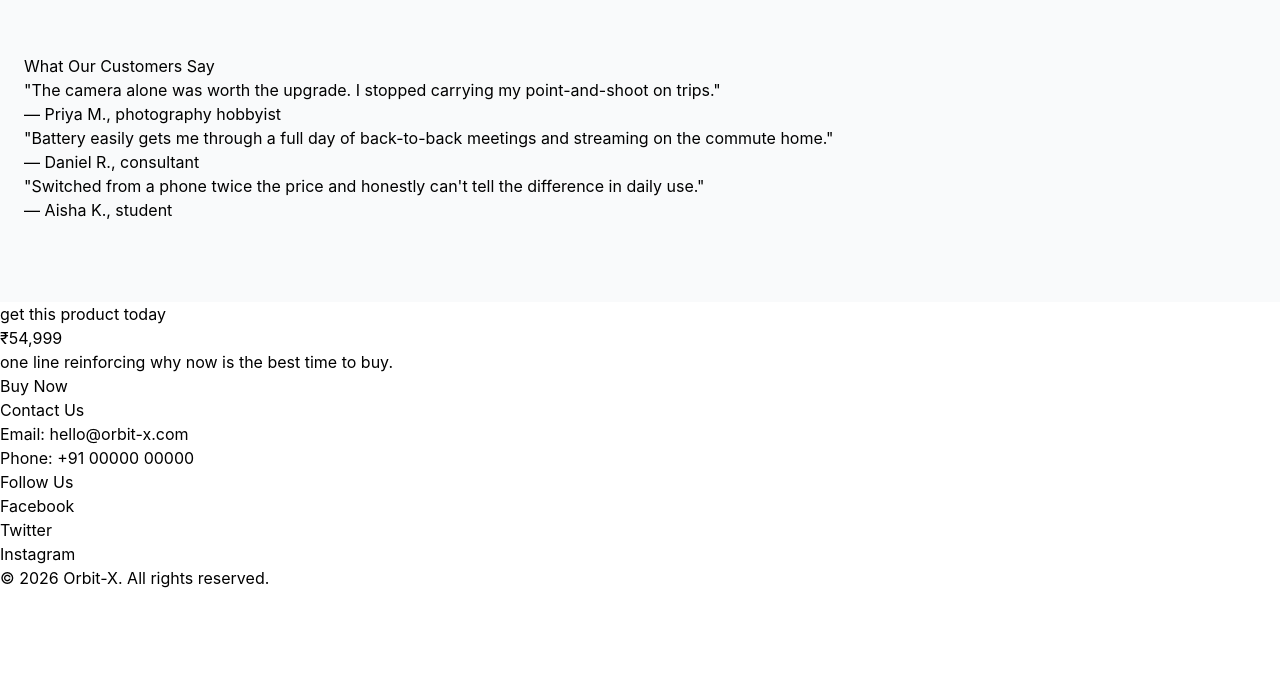
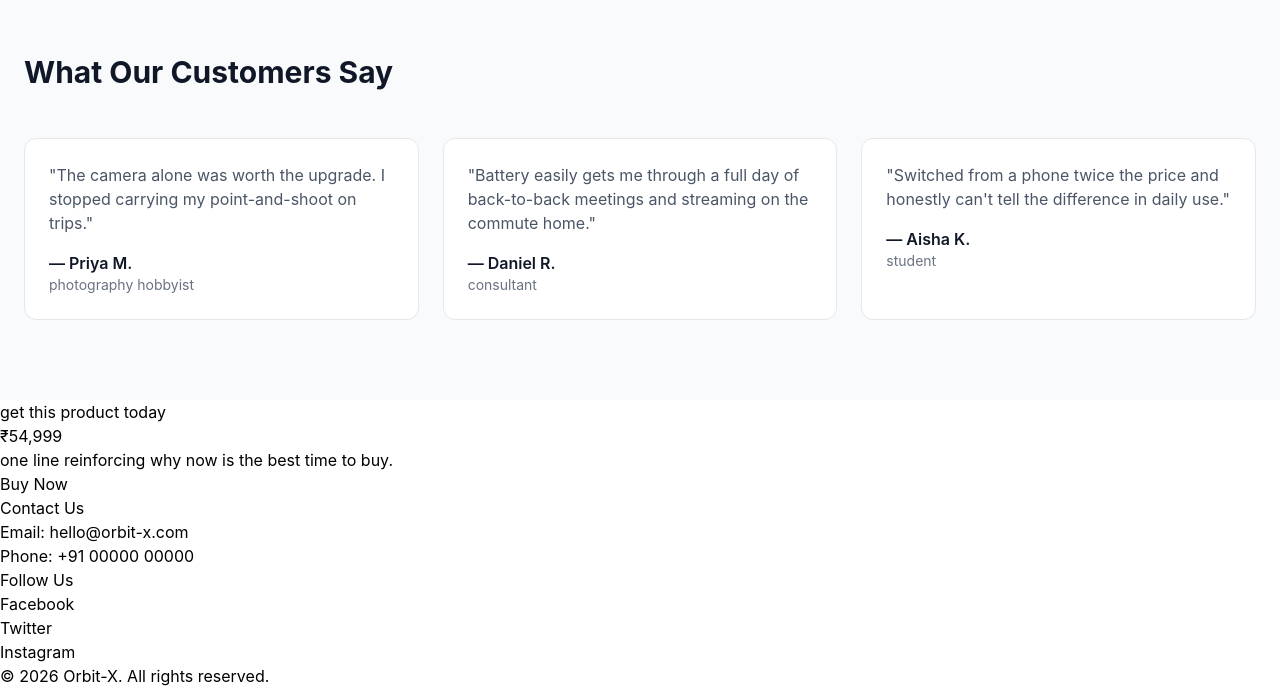
Before and after one commit to NEWTea5/Product-Landing-Page-mini-project, a website: page index.html in a window 1280 px wide. Shown: the part 1989-2677 px from the top of the page. Before the commit the page ends 2579 px from the top, so only its background shows below. Drawn offline with Linux system fonts and the light colour scheme.

Commit message:
add style to feedback section

```diff
--- a/index.html
+++ b/index.html
@@ -85,23 +85,26 @@
 
         <section id="reviews" class="bg-gray-50 py-20">
             <div class="max-w-7xl mx-auto px-6">
-                <h2>What Our Customers Say</h2>
+                <h2 class="text-3xl font-bold text-gray-900 mb-12">What Our Customers Say</h2>
 
-                <div>
+                <div class="grid grid-cols-1 md:grid-cols-3 gap-6">
 
-                    <div>
-                        <p>"The camera alone was worth the upgrade. I stopped carrying my point-and-shoot on trips."</p>
-                        <p>— Priya M., photography hobbyist</p>
+                    <div class="bg-white rounded-xl p-6 border border-gray-200">
+                        <p class="text-gray-600 mb-4">"The camera alone was worth the upgrade. I stopped carrying my point-and-shoot on trips."</p>
+                        <p class="font-semibold text-gray-900">— Priya M.</p>
+                        <p class="text-sm text-gray-500">photography hobbyist</p>
                     </div>
 
-                    <div>
-                        <p>"Battery easily gets me through a full day of back-to-back meetings and streaming on the commute home."</p>
-                        <p>— Daniel R., consultant</p>
+                    <div class="bg-white rounded-xl p-6 border border-gray-200">
+                        <p class="text-gray-600 mb-4">"Battery easily gets me through a full day of back-to-back meetings and streaming on the commute home."</p>
+                        <p class="font-semibold text-gray-900">— Daniel R.</p>
+                        <p class="text-sm text-gray-500">consultant</p>
                     </div>
 
-                    <div>
-                        <p>"Switched from a phone twice the price and honestly can't tell the difference in daily use."</p>
-                        <p>— Aisha K., student</p>
+                    <div class="bg-white rounded-xl p-6 border border-gray-200">
+                        <p class="text-gray-600 mb-4">"Switched from a phone twice the price and honestly can't tell the difference in daily use."</p>
+                        <p class="font-semibold text-gray-900">— Aisha K.</p>
+                        <p class="text-sm text-gray-500">student</p>
                     </div>
 
                 </div>
```
Also changed, not shown: output.css.
